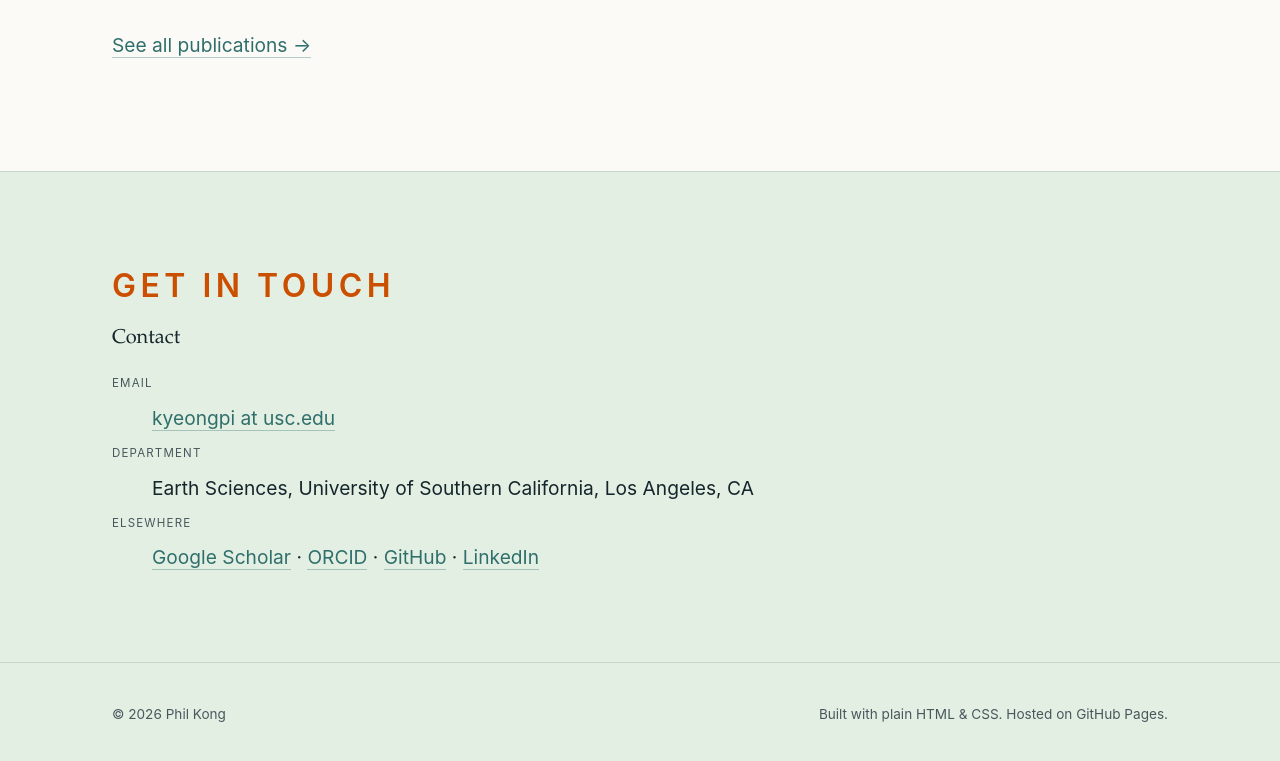
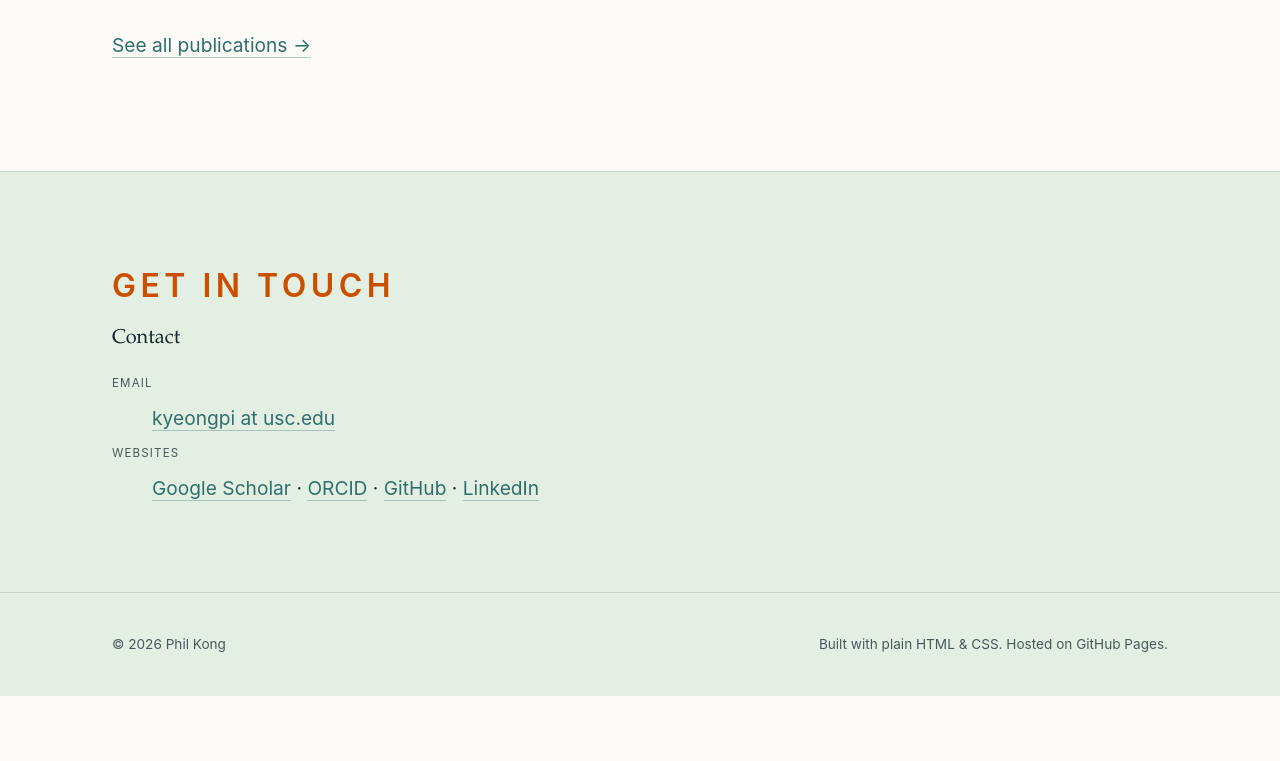
Before and after one commit to philkongo/philkongo.github.io, a plain HTML site: page index.html in a window 1280 px wide. Shown: the part 2691-3452 px from the top of the page. After the commit the page ends 3387 px from the top, so only its background shows below. Drawn offline with Linux system fonts and the light colour scheme.

Commit message:
Update index and research pages

```diff
--- a/index.html
+++ b/index.html
@@ -140,9 +140,7 @@
       <dl class="contact-list">
         <dt>Email</dt>
         <dd><a href="mailto:kyeongpi@usc.edu">kyeongpi at usc.edu</a></dd>
-        <dt>Department</dt>
-        <dd>Earth Sciences, University of Southern California, Los Angeles, CA</dd>
-        <dt>Elsewhere</dt>
+        <dt>Websites</dt>
         <dd>
           <a href="https://scholar.google.com/citations?user=1ndz8eYAAAAJ&hl=en">Google Scholar</a> &middot;
           <a href="https://orcid.org/0000-0001-8914-3611">ORCID</a> &middot;
```
Also changed, not shown: research.html (+2 -2 lines).
